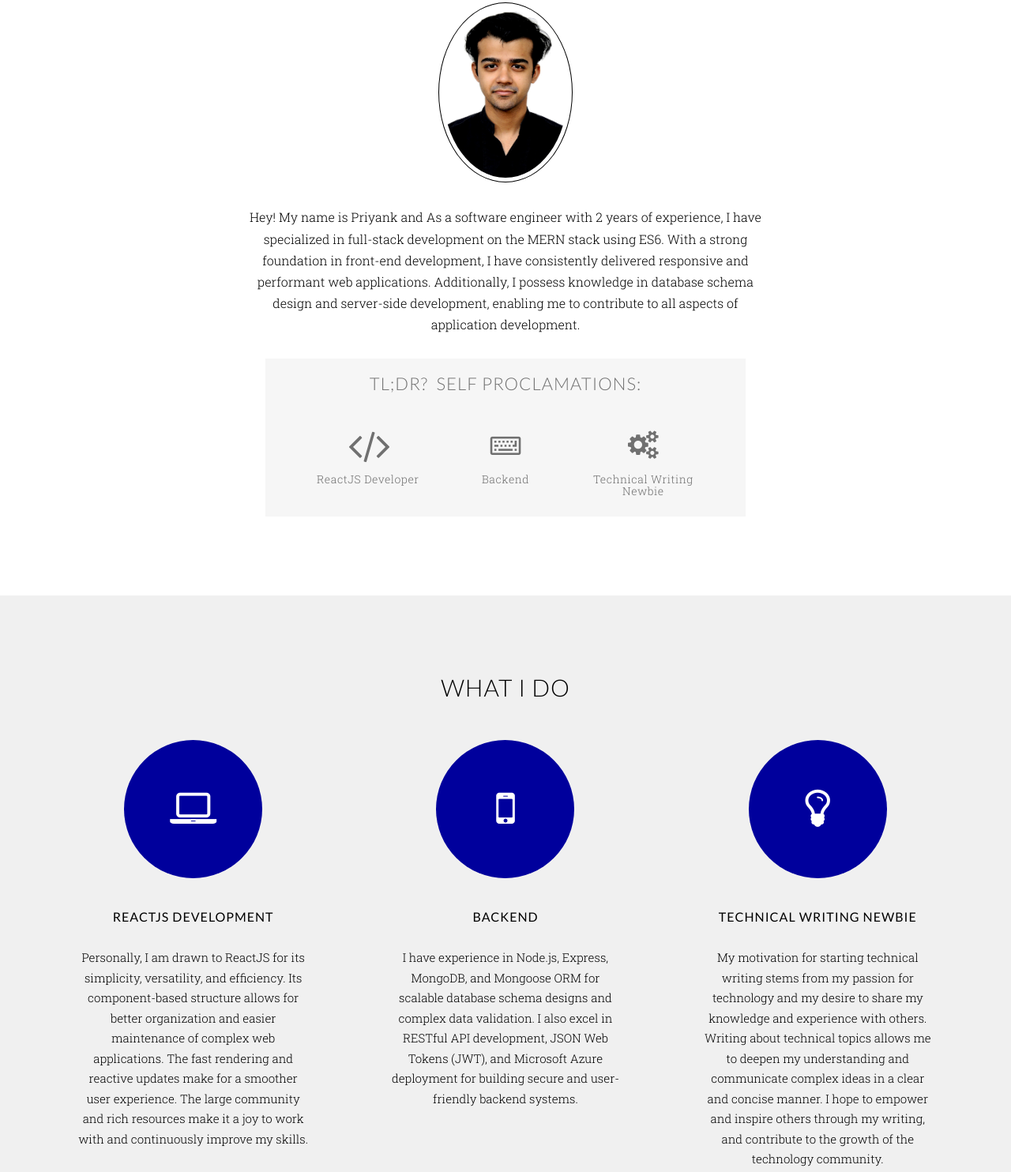
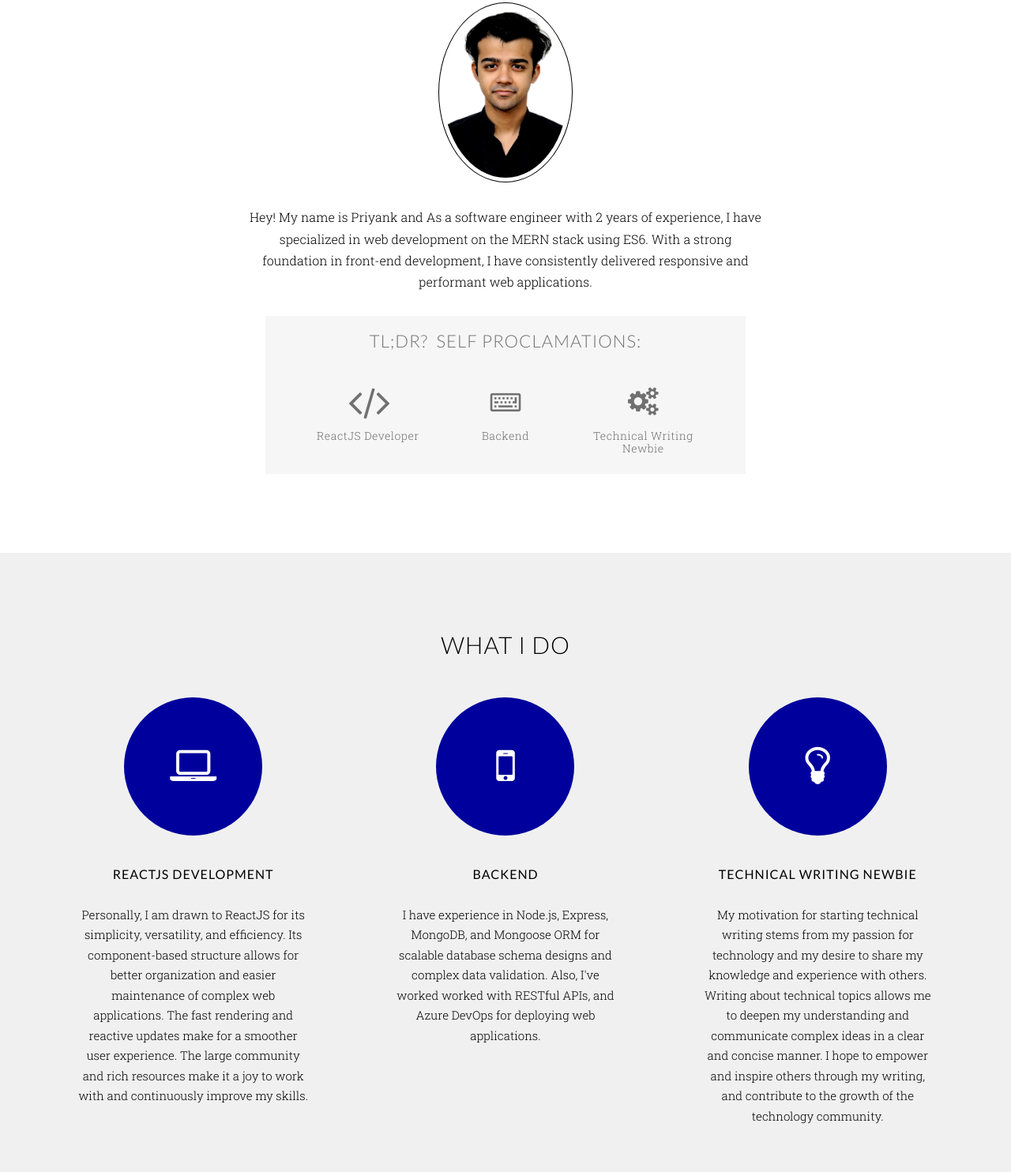
Before and after one commit to Priyankg101/priyankme, a plain HTML site: page index.html in a window 1280 px wide. Shown: the part 900-2384 px from the top of the page at 79% size. Drawn offline with nearby package versions, Linux system fonts and the light colour scheme.

Commit message:
Update index.html

```diff
--- a/index.html
+++ b/index.html
@@ -76,12 +76,9 @@
                             <img src="img/priyank.png" id="prof-pic" />
                             <p>
                                 Hey! My name is Priyank and As a software engineer with 2 years of experience, I have specialized
-in full-stack development on the MERN stack using ES6. With a strong
+in web development on the MERN stack using ES6. With a strong
 foundation in front-end development, I have consistently delivered
-responsive and performant web applications. Additionally, I possess
-knowledge in database schema design and server-side
-development, enabling me to contribute to all aspects of
-application development.
+responsive and performant web applications.
                                 <br>
                             </p>
                         </div>
@@ -122,7 +119,7 @@ application development.
                         <div class="col-md-4 wp2 delay-025s">
                             <div class="icon"><i class="fa fa-mobile"></i></div>
                             <h3>Backend</h3>
-                            <p>I have experience in Node.js, Express, MongoDB, and Mongoose ORM for scalable database schema designs and complex data validation. I also excel in RESTful API development, JSON Web Tokens (JWT), and Microsoft Azure deployment for building secure and user-friendly backend systems.</p>
+                            <p>I have experience in Node.js, Express, MongoDB, and Mongoose ORM for scalable database schema designs and complex data validation. Also, I've worked worked with RESTful APIs, and Azure DevOps for deploying web applications.</p>
                         </div>
                         <div class="col-md-4 wp2 delay-05s">
                             <div class="icon"><i class="fa fa-lightbulb-o"></i></div>
@@ -140,7 +137,7 @@ application development.
                     <div class="col-md-12">
                         <div class="col-md-10 col-md-offset-1 text-center wp3">
                             <h2>Experience</h2>
-                            <p>I have 1.5 years of professional experience as an Associate Software Engineer at <a href="https://www.amdocs.com/">Amdocs</a>. As a Full-Stack developer, I used MERN stack to create an issue tracker and ticket generation platform. I built RESTful APIs using Node.js and Express and utilized MongoDB for a scalable database schema. With Mongoose ORM, I implemented complex data validation and business logic. To secure sensitive data, I enabled server-side authentication and authorization using JSON Web Tokens (JWT). Additionally, I deployed the application on Microsoft Azure's cloud-based infrastructure using Azure App Service. The platform's user-friendly interfaces and advanced features, such as search, filtering, reporting, and task management, enhanced productivity for end-users.</p>
+                            <p>I have 1.5 years of professional experience as an Associate Software Engineer at <a href="https://www.amdocs.com/">Amdocs</a>. As an Associate Software Developer, I used MERN stack to create an issue tracker and ticket generation platform. I've worked with RESTful APIs. To secure sensitive data, I enabled server-side authentication and authorization using JWTs. Additionally, I deployed the application on Microsoft Azure's cloud-based infrastructure using Azure App Service. The platform's user-friendly interfaces and advanced features, such as search, filtering, reporting, and task management, enhanced productivity for end-users.</p>
                         </div>
                         <div class="col-sm-offset-1 col-xs-12 col-sm-6 col-md-6 text-center skills-section wp3">
                             <h3>Some technologies I've worked with:</h3>
```
